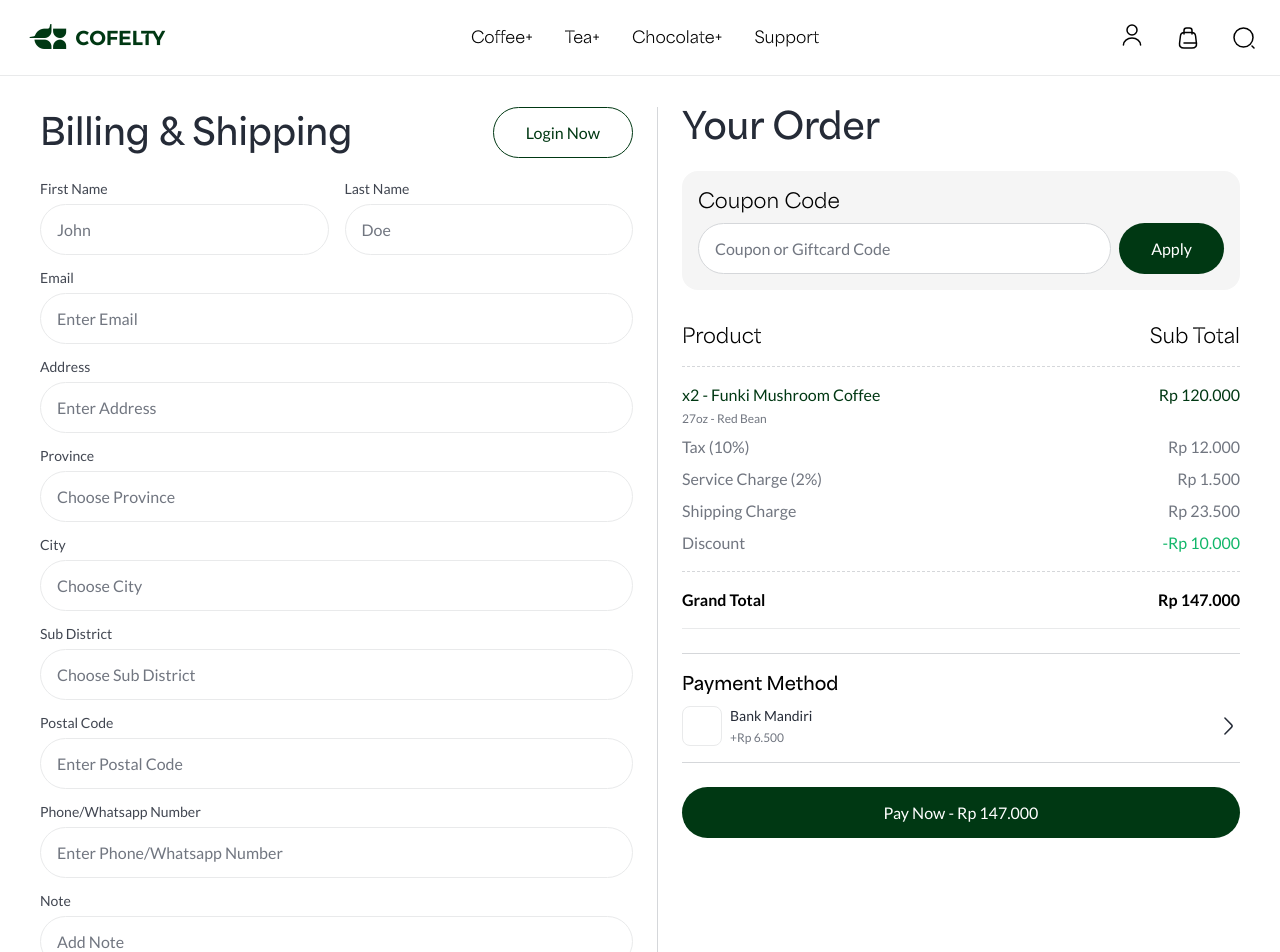
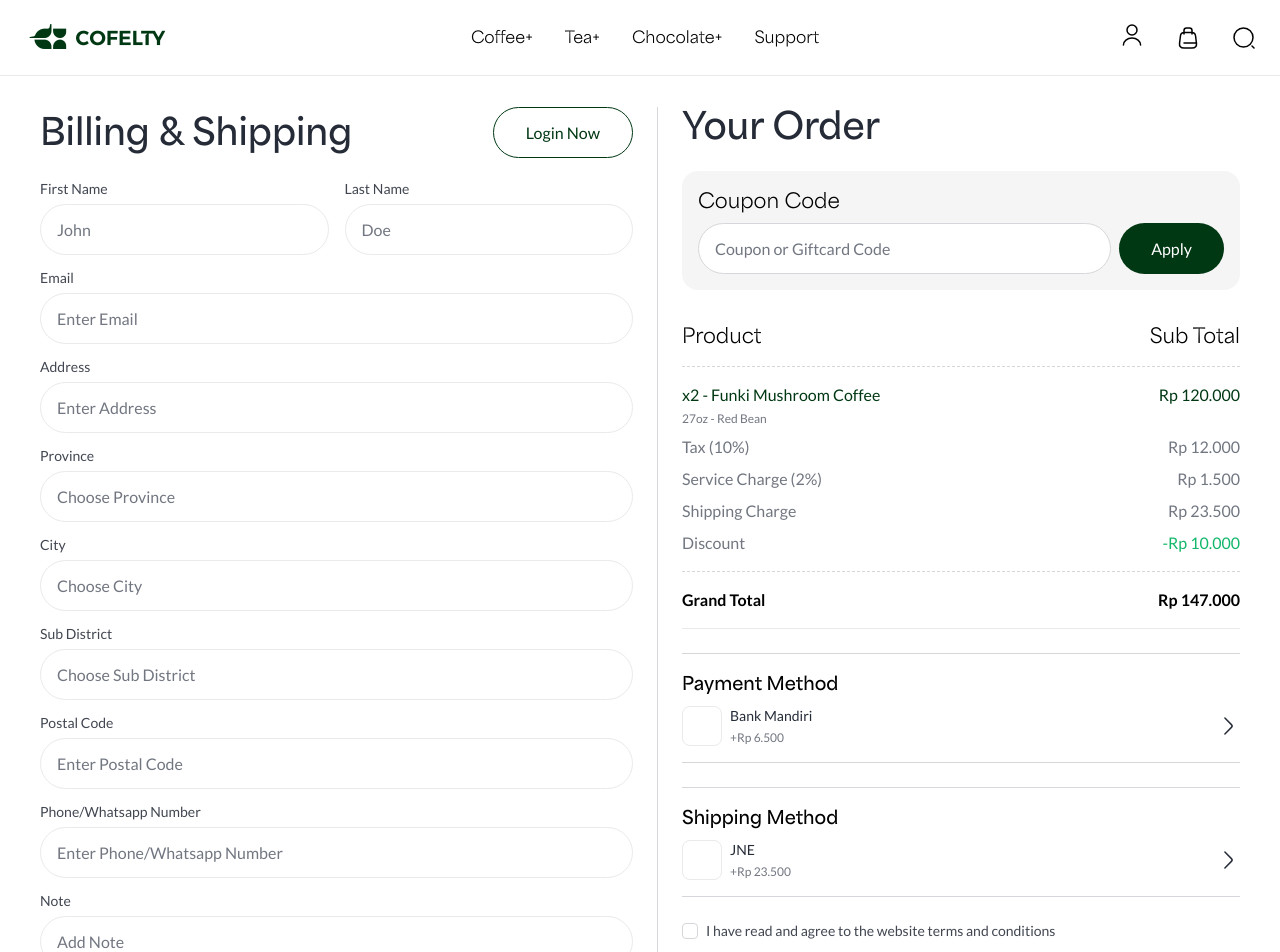
Before and after one commit to xpand-indonesia/ecommerce, a Next.js app: page /checkout in a window 1280 px wide. Shown: the top 952 px of the page. Built offline with nearby package versions, Linux system fonts and the light colour scheme.

Commit message:
Add shipping metod in checkout page

```diff
--- a/src/app/checkout/page.tsx
+++ b/src/app/checkout/page.tsx
@@ -9,7 +9,10 @@ import {
     BillingShippingForm,
     CheckoutSummary,
     SelectPaymentMethod,
+    SelectShippingMethod,
 } from '@/features/checkout';
+import { Checkbox } from '@/components/ui/form/field/checkbox';
+import { Label } from '@/components/ui/form/label';
 
 export default function CheckoutPage() {
     return (
@@ -38,6 +41,22 @@ export default function CheckoutPage() {
                             </div>
                             <SelectPaymentMethod />
                         </div>
+                        <div className="py-4 border-y border-gray-300 space-y-2">
+                            <div className="text-lg font-heading font-bold">
+                                Shipping Method
+                            </div>
+                            <SelectShippingMethod />
+                        </div>
+                        <div className="flex items-center gap-2">
+                            <Checkbox id="agree" />
+                            <Label
+                                htmlFor="agree"
+                                className="text-sm font-medium text-gray-700 cursor-pointer"
+                            >
+                                I have read and agree to the website terms and
+                                conditions
+                            </Label>
+                        </div>
                         <Link href="#">
                             <Button className="w-full">
                                 Pay Now -{' '}
--- /dev/null
+++ b/src/features/checkout/components/select-shipping-method.tsx
@@ -0,0 +1,19 @@
+import { ArrowRight } from '@/components/icons/arrow-right';
+import { formatNumber } from '@/lib/utils';
+
+export function SelectShippingMethod() {
+    return (
+        <div className="flex items-center gap-2">
+            <div className="size-10 rounded-lg bg-white border border-gray-200"></div>
+            <div className="flex flex-col gap-1">
+                <div className="text-sm text-gray-800">JNE</div>
+                <div className="text-xs text-gray-500">
+                    +{formatNumber(23500, { currency: 'IDR' })}
+                </div>
+            </div>
+            <div className="ml-auto">
+                <ArrowRight className="size-6 text-gray-800" />
+            </div>
+        </div>
+    );
+}
--- a/src/features/checkout/index.ts
+++ b/src/features/checkout/index.ts
@@ -1,3 +1,4 @@
 export { BillingShippingForm } from './components/billing-shipping-form';
 export { CheckoutSummary } from './components/checkout-summary';
 export { SelectPaymentMethod } from './components/select-payment-method';
+export { SelectShippingMethod } from './components/select-shipping-method';
```
